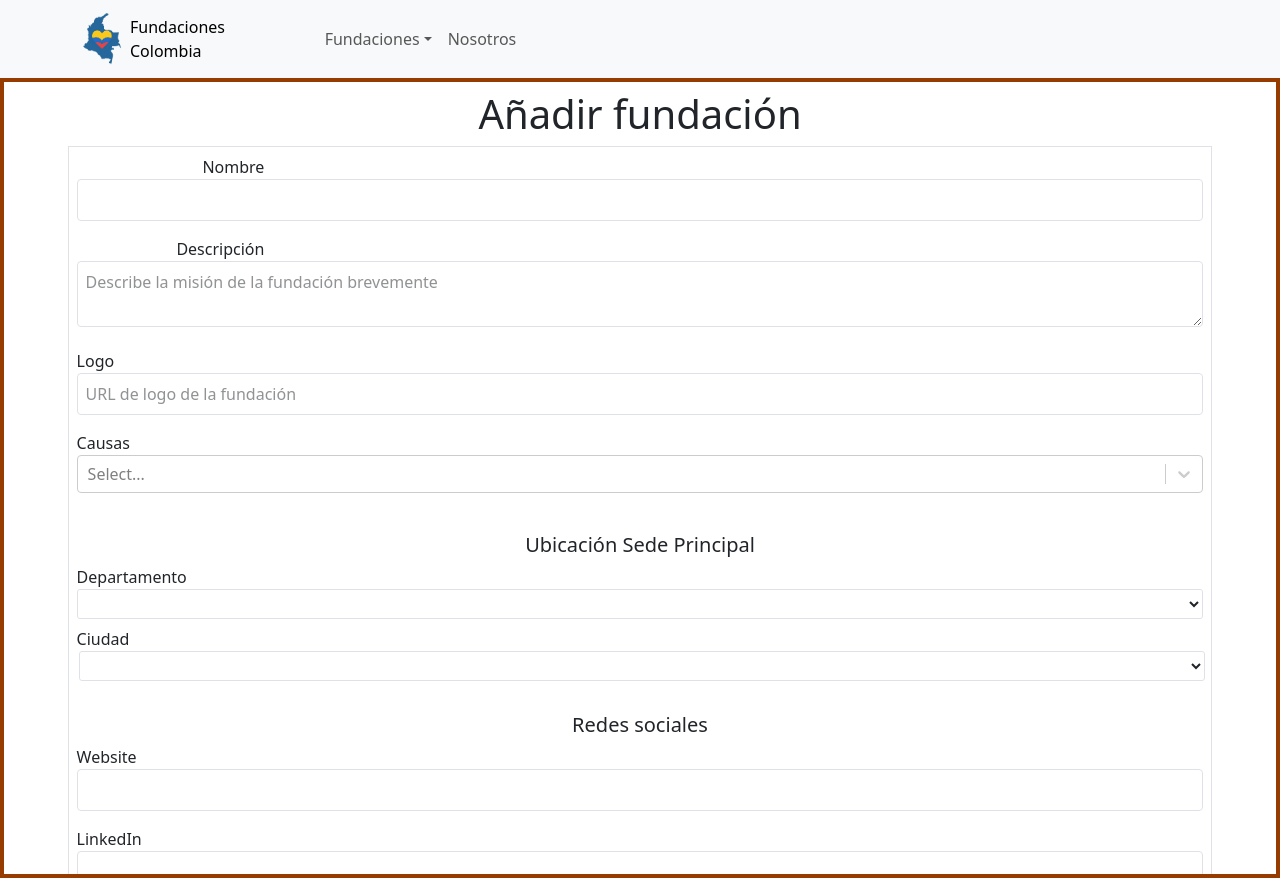
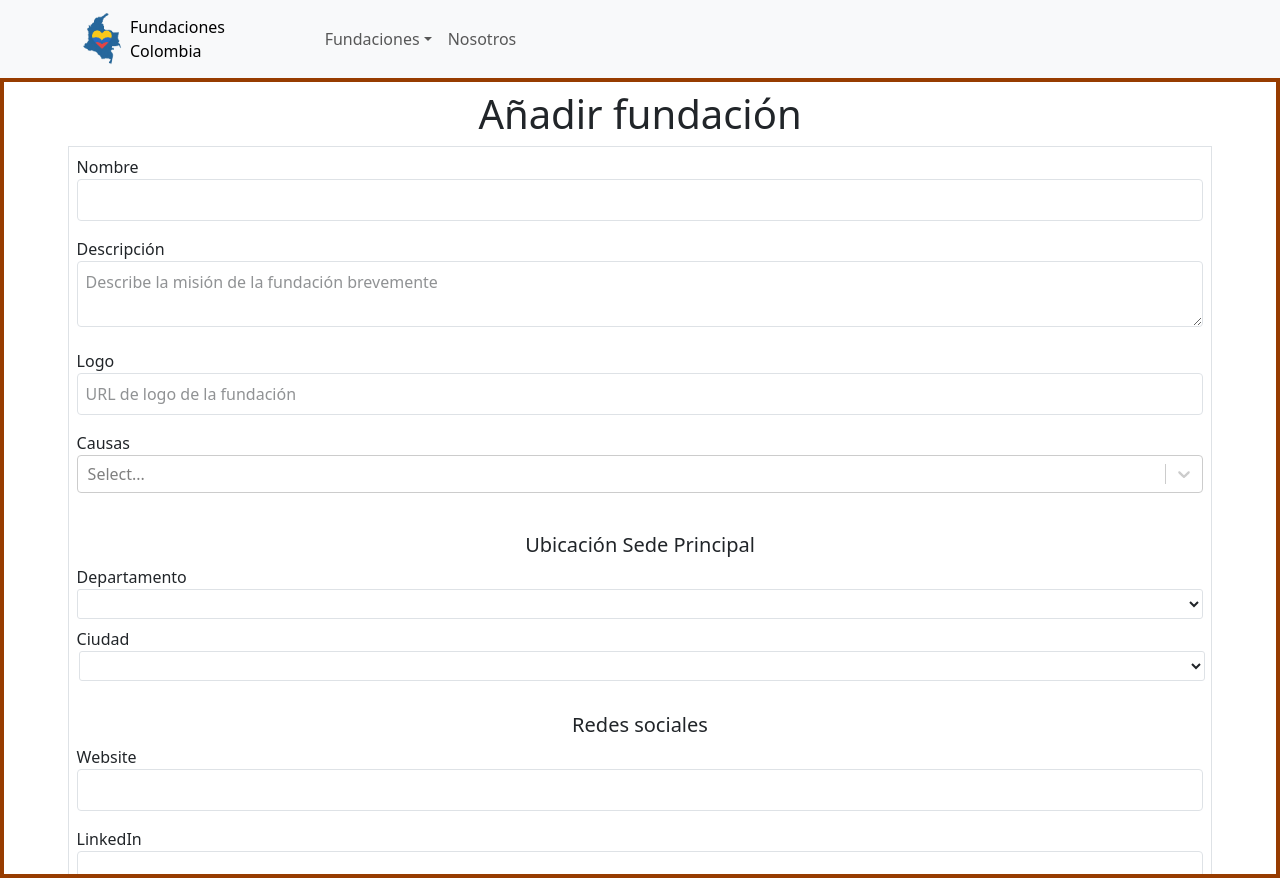
Before and after one commit to malejaroti/Website-fundaciones-colombia-client, a React (Vite) app: page /fundaciones/nueva-fundacion in a window 1280 px wide. Built offline with nearby package versions, Linux system fonts and the light colour scheme.

Commit message:
refactor: Improve form label structure and alignment in AddFoundation component

```diff
--- a/src/pages/AddFoundation.tsx
+++ b/src/pages/AddFoundation.tsx
@@ -86,13 +86,11 @@ function AddFoundation() {
       <h1 className="text-center my-2">Añadir fundación</h1>
       <form onSubmit={handleSubmit} className="form m-auto p-2 text-center border w-[90%] flex flex-col">
 
-        <label className="flex items-center">
-          <p className="w-1/6 text-end mr-5 mb-0">Nombre</p>
+        <label className="text-left">Nombre
           <input required className="w-full  mt-0 font-medium border border-slate-300 p-2 rounded-sm mb-3" name="name" type="text" value={formData.name} onChange={handleOnChange} />
         </label>
 
-        <label className="items-center" >
-          <p className="w-1/6 text-end mr-5 mb-0">Descripción</p>
+        <label className="text-left" >Descripción
           <textarea required className="w-full font-medium border border-slate-300 p-2 rounded-sm mb-3" name="description" value={formData.description} onChange={handleOnChange} placeholder="Describe la misión de la fundación brevemente"></textarea>
         </label>
 
```
